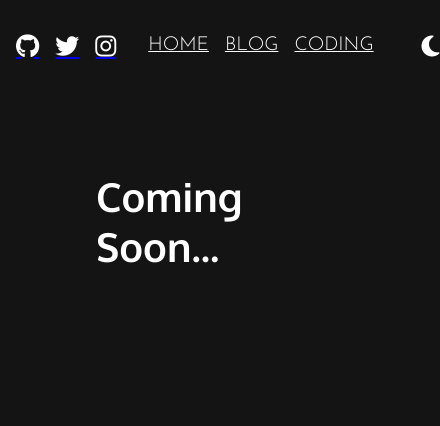
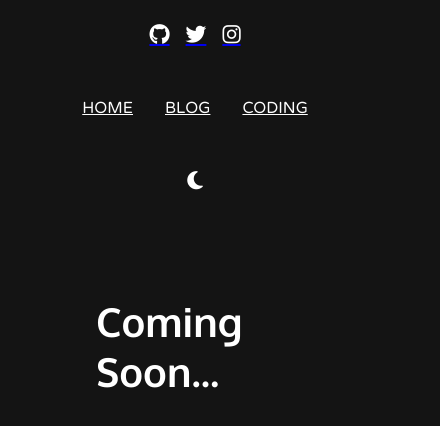
Before and after one commit to byrongomezjr/personal_website, a React (Create React App) app: page /blog in a window 390 px wide. Shown: the top 426 px of the page, 440 px wide, since content can reach past the window. Built offline with nearby package versions, Linux system fonts and the light colour scheme.

Commit message:
added responsive functionalities to website for mobile phone and ipad.

```diff
--- a/public/index.html
+++ b/public/index.html
@@ -20,6 +20,8 @@
       margin: 0;
       background-color: rgb(20, 20, 20);
       }
+
+      @media
     </style>
     <!--End of margin-->
 
--- a/src/components/header/Header.jsx
+++ b/src/components/header/Header.jsx
@@ -3,15 +3,15 @@ import './header.css';
 export default function Header() {
   return (
     <div className="header">
-      <div className="headerTitle">
-        <span className="headerTitleHello">
+      <section className="headerTitle">
+        <section className="headerTitleHello">
           Hello, I'm Byron.
-        </span>
-        <div className="photoIcon">
-        <img style={{width: 100, height: 100, borderRadius: 100/2}}
+        </section>
+    </section>
+    <section className="photoIcon">
+        <img style={{width: 200, height: 200, borderRadius: 200/2}}
     src="https://avatars.githubusercontent.com/u/60487113?v=4" alt="" />
-    </div>
-    </div>
+    </section>
     </div>
   )
 }
--- a/src/components/header/header.css
+++ b/src/components/header/header.css
@@ -2,10 +2,10 @@
 
 .header{
     margin-top: 4rem;
-    margin-left: 10rem;
     background-color: rgb(20, 20, 20);
     display: flex;
     flex-direction: column;
+    margin-left: 6rem;
 }
 
 .headerTitle{
@@ -14,18 +14,25 @@
 }
 
 .headerTitleHello{
-    font-size: 2.5rem;
+    display: flex;
+    font-size: 1.5rem;
     font-family: 'Oxygen', sans-serif;
     font-weight: 600;
     color: white;
-    flex-direction: column;
-    display: flex;
+    margin-left: 4rem;
 }
 
 /*Photo Icon customization*/
 
 .photoIcon{
-    margin-top: 1rem;
     display: flex;
     flex-direction: column;
+    margin-top: 2rem;
+    margin-left: 4rem;
 }
+
+@media screen and (max-width: 480px){
+    .header{
+        flex-direction: column;
+    }
+}
--- a/src/components/home/home.css
+++ b/src/components/home/home.css
@@ -3,8 +3,7 @@ This is where the introduction goes. */
 
 .home{
     flex-direction: column;
-    display: flexbox;
-    margin: 4rem;
+    display: flex;
     background-color: rgb(20, 20, 20);
 }
 
@@ -17,7 +16,7 @@ This is the beginning of Home - BODY PARAGRAPH*/
 
 .introTitle{
     font-family: 'Oxygen', sans-serif;
-    font-size: 1.5rem;
+    font-size: 1.3rem;
     font-weight: 400;
     margin-top: 6rem;
     margin-left: 6rem;
@@ -27,7 +26,7 @@ This is the beginning of Home - BODY PARAGRAPH*/
 
 .introParagraph{
     font-family: 'Montserrat', sans-serif;
-    font-size: 1rem;
+    font-size: .80rem;
     margin-left: 6rem;
     margin-right: 6rem;
     color: white;
@@ -36,7 +35,7 @@ This is the beginning of Home - BODY PARAGRAPH*/
 
 .introParagraphTwo{
     font-family: 'Montserrat', sans-serif;
-    font-size: 1rem;
+    font-size: .80rem;
     margin-left: 6rem;
     margin-right: 6rem;
     color: white;
@@ -47,7 +46,7 @@ This is the beginning of Home - BODY PARAGRAPH*/
 
 .introParagraphThree{
     font-family: 'Montserrat', sans-serif;
-    font-size: 1rem;
+    font-size: .80rem;
     margin-left: 6rem;
     margin-right: 6rem;
     color: white;
@@ -59,7 +58,7 @@ This is the beginning of Home - BODY PARAGRAPH*/
 /*Personal Goals Title and its contents.*/
 .personalGoalsTitle{
     font-family: 'Oxygen', sans-serif;
-    font-size: 1.5rem;
+    font-size: 1.3rem;
     font-weight: 400;
     margin-top: 2rem;
     margin-left: 6rem;
@@ -69,7 +68,7 @@ This is the beginning of Home - BODY PARAGRAPH*/
 
 .personalContact{
     font-family: 'Oxygen', sans-serif;
-    font-size: 1.5rem;
+    font-size: 1.3rem;
     font-weight: 400;
     margin-top: 2rem;
     margin-left: 6rem;
@@ -80,7 +79,7 @@ This is the beginning of Home - BODY PARAGRAPH*/
 /*E Mail Section*/
 
 .eMailIcon{
-    font-size: 1.5rem;
+    font-size: 1.3rem;
     justify-content: center;
     align-items: center;
     color: rgb(255, 255, 255);
@@ -93,4 +92,11 @@ This is the beginning of Home - BODY PARAGRAPH*/
     align-items: center;
     color: burlywood;
     font-family: 'Varela', sans-serif;
+    font-size: .80rem;
 }
+
+@media screen and (max-width: 480px){
+    .home{
+        flex-direction: column;
+    }
+}
--- a/src/components/topbar/topbar.css
+++ b/src/components/topbar/topbar.css
@@ -1,13 +1,13 @@
 .top{
     width: 100%;
-    height: 75px;
+    height: 200px;
     background-color: rgb(20, 20, 20);
     position: sticky;
     top: 0;
     display: flex;
     align-items: center;
     font-family: 'Josefin Sans', sans-serif;
-    padding: 1;
+    padding: 0;
 }
 
 /*TOP RIGHT AND LEFT HEADER*/
@@ -18,14 +18,14 @@
     align-items: center;
     justify-content: center;
     margin-top: 1rem;
-    margin-left: 1rem;
-    margin-right: 1rem;
+    margin-left: 4rem;
+    margin-right: 4rem;
 }
 
 .topIcons{
     display: flex;
-    font-size: 1.5rem;
-    margin-right: 1rem;
+    font-size: 1.3rem;
+    margin: 0.5rem;
     color: white;
     cursor: pointer; /*The cursor will change to pointer, for aesthetics only*/
 }
@@ -38,30 +38,22 @@
     align-items: center;
     justify-content: center;
     margin-top: 1rem;
+    margin-left: auto;
+    margin-right: auto;
 }
 
-.topList{
-    align-items: center;
-    display: flex;
-    justify-content: center;
-    margin-right: 1rem;
-    list-style: none; /*Get rid of bullet point*/
-    padding: 0;
-    margin: 0;
-    font-family: 'Varela Round', sans-serif;
-    color: white;
-}
 
 .topListItem{
     display: flex;
     align-items: center;
     justify-content: center;
-    margin-right: 1rem;
-    font-size: 1.2rem;
+    margin: 1rem;
+    font-size: 1rem;
     list-style: none;
-    font-weight: 300;
+    font-weight: 400;
     cursor: pointer;
     color: white;
+    font-family: 'Varela Round', sans-serif;
 }
 
 /*TOP RIGHT HEADER FUNCTIONALITY*/
@@ -69,36 +61,19 @@
 .darkModeIcon{
     align-items: center;
     justify-content: center;
-    display: flex;
-    margin-left: 1rem;
-    font-size: 1.5rem;
+    margin-left: 0rem;
+    font-size: 1.3rem;
     cursor: pointer;
     color: white;
 }
 
-.topRightLine{
-    align-items: center;
-    display: flex;
-    justify-content: center;
-    margin-left: 1rem;
-    margin-right: 1rem;
-    list-style-type: none;
-    padding: 0;
-    font-size: 1rem;
-    color: white;
-}
-
-.topRightTwitchIcon{
-    font-size: 1.8rem;
-    display: flex;
-    justify-content: center;
-    align-items: center;
-    color: white;
-    margin-right: 1rem;
-    padding: 0;
-    cursor: pointer;
-}
 
 .button{
     color: white;
 }
+
+@media screen and (max-width: 480px){
+    .top{
+        flex-direction: column;
+    }
+}
```
